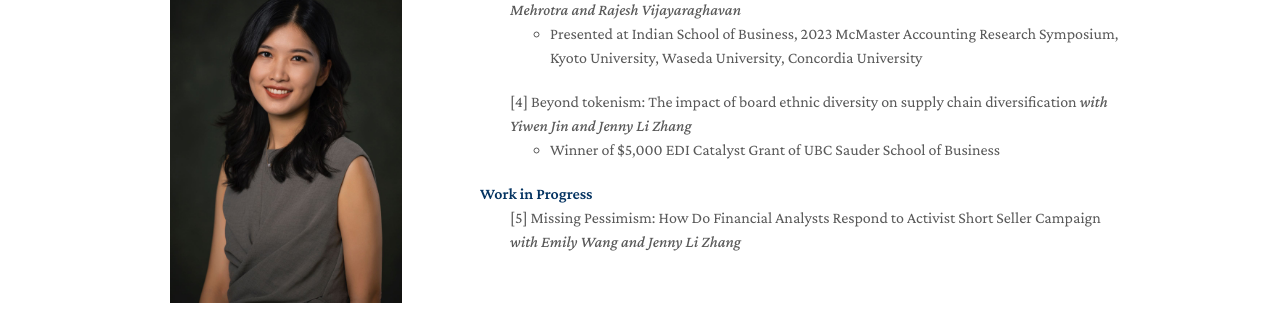
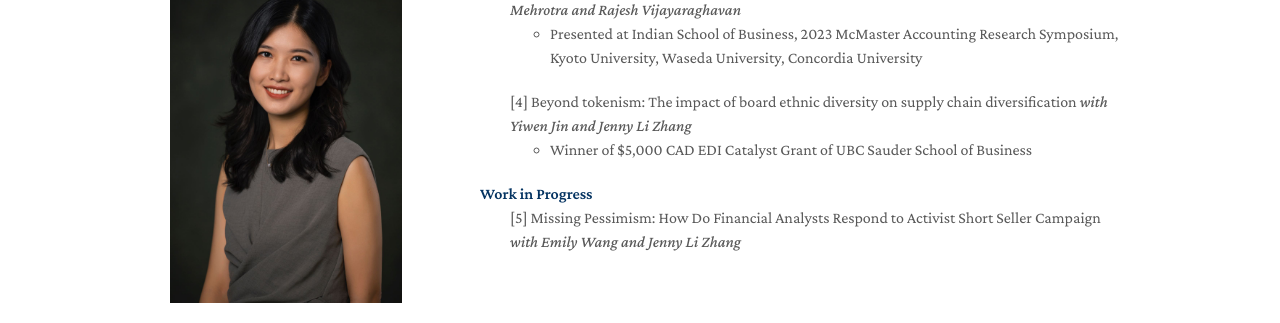
Before and after one commit to zeyang1225/zeyang1225.github.io, a Jekyll site: the page built from index.md, in a window 1280 px wide and 900 px high, scrolled down 738 px. Shown: the part 119-442 px from the top of the window. Built offline with Jekyll 4.4.1, drawn with Linux system fonts in a browser that asks for light colours; nearby versions of some CDN libraries; a style sheet for code colours, icons or effects is not loaded.

Commit message:
Update research.md

```diff
--- a/_includes/research.md
+++ b/_includes/research.md
@@ -36,7 +36,7 @@ Mehrotra and Rajesh Vijayaraghavan </em> </div>
 <div>
    <ul>  <div class="title"> [4] Beyond tokenism: The impact of board ethnic diversity on supply chain diversification <em> with Yiwen Jin and Jenny Li Zhang </em> </div>
  <ul>
-     <li>  Winner of $5,000 EDI Catalyst Grant of UBC Sauder School of Business</li>
+     <li>  Winner of $5,000 CAD EDI Catalyst Grant of UBC Sauder School of Business</li>
   </ul>
     </ul>
 </div>
```
